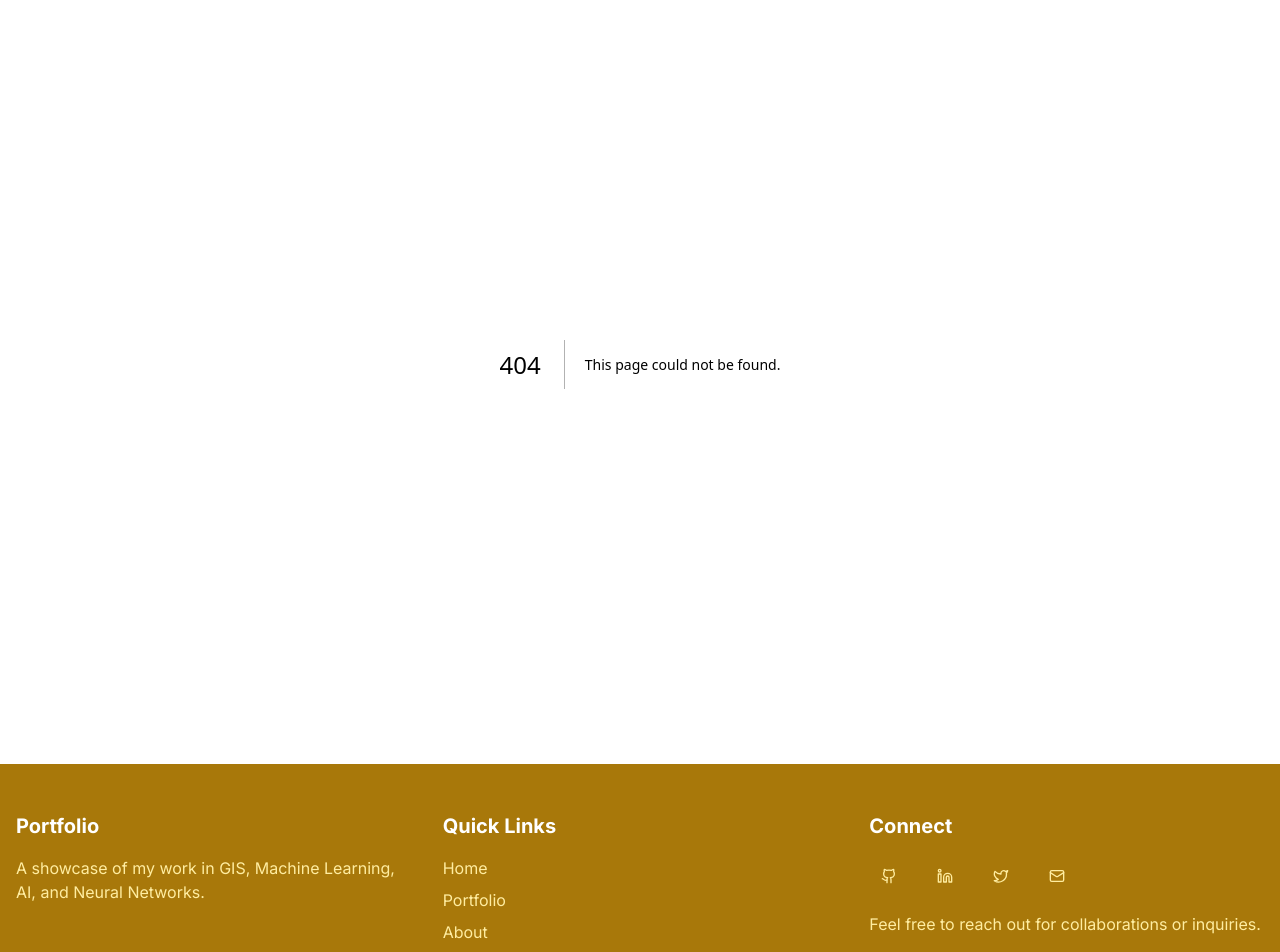
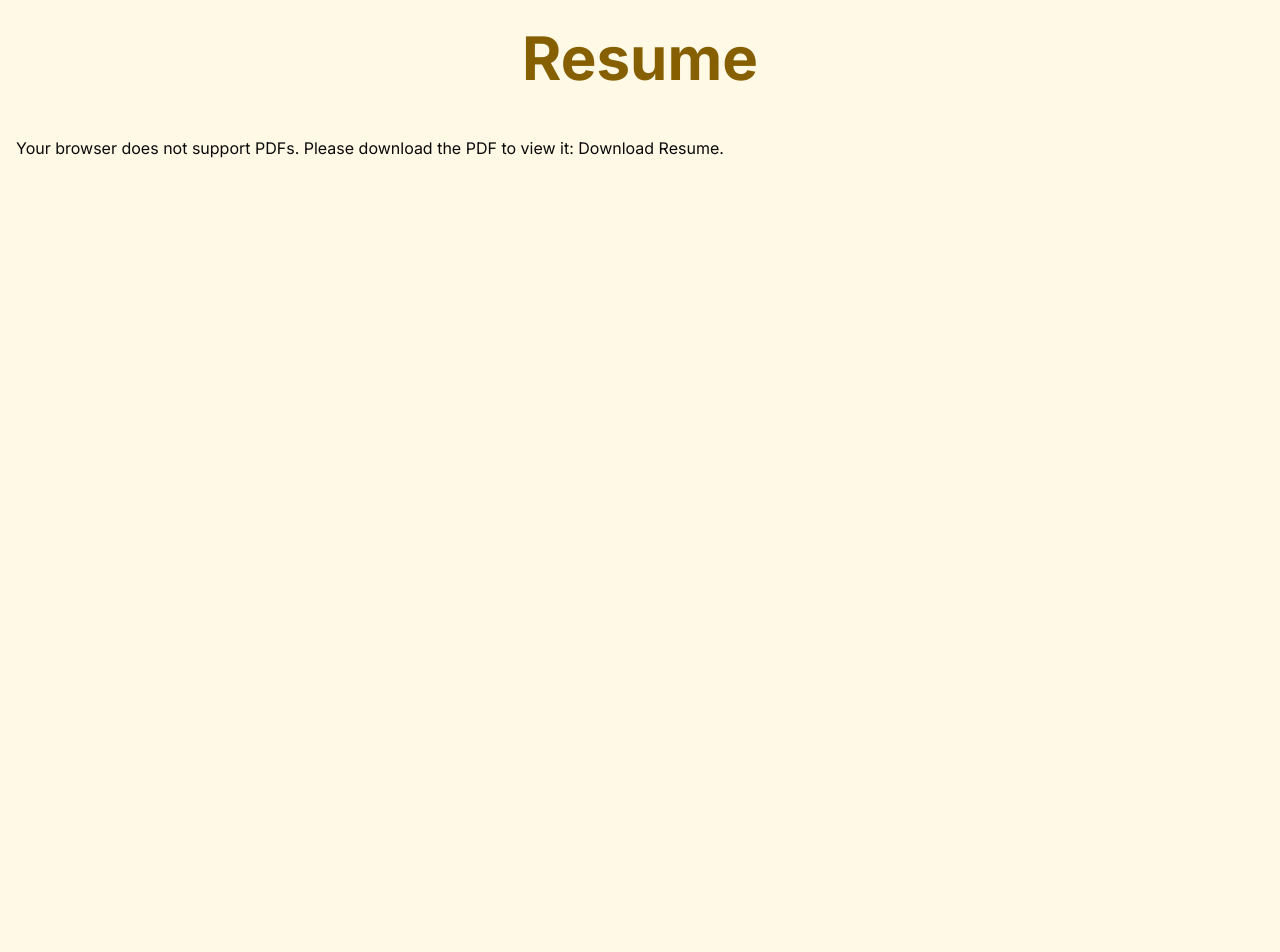
Before and after one commit to y8o/portfolio, a Next.js app: page /resume in a window 1280 px wide. Before the commit this address had no page. Shown: the part 100-1052 px from the top of the page. Built offline with nearby package versions, Linux system fonts and the light colour scheme.

Commit message:
added resume page and other content changes

```diff
--- a/app/page.tsx
+++ b/app/page.tsx
@@ -64,7 +64,7 @@ export default function Home() {
             </p>
             <div className="flex gap-4 mt-6">
               <Button asChild variant="outline" className="border-amber-600 text-amber-600 hover:bg-amber-200">
-                <Link href="/files/resume.pdf" target="_blank">
+                <Link href="/resume">
                   Resume
                 </Link>
               </Button>
--- /dev/null
+++ b/app/resume/page.tsx
@@ -0,0 +1,26 @@
+// app/resume/page.tsx
+import React from 'react';
+
+const ResumePage = () => (
+  <main className="min-h-screen bg-amber-50">
+    <div className="container mx-auto px-4 py-16">
+      {/* You can also replace SectionHeading with a custom header here */}
+      <h1 className="text-4xl md:text-6xl font-bold text-amber-900 mb-6 text-center">
+        Resume
+      </h1>
+
+      <div className="mt-12">
+        <object
+          data="/files/resume.pdf"
+          type="application/pdf"
+          width="100%"
+          height="800px"
+        >
+          <p>Your browser does not support PDFs. Please download the PDF to view it: <a href="/files/resume.pdf">Download Resume</a>.</p>
+        </object>
+      </div>
+    </div>
+  </main>
+);
+
+export default ResumePage;
--- a/components/footer.tsx
+++ b/components/footer.tsx
@@ -10,6 +10,7 @@ export default function Footer() {
           <div>
             <h3 className="text-xl font-bold mb-4">Portfolio</h3>
             <p className="text-amber-200">A showcase of my work in GIS, Machine Learning, AI, and Neural Networks.</p>
+            <p className="text-amber-200">This website was created and is maintained by me, as a project in itself, build with Next.js and deployed to GitHub Pages.</p>
           </div>
 
           <div>
@@ -32,8 +33,7 @@ export default function Footer() {
               </li>
               <li>
                 <Link
-                  href="/files/resume.pdf"
-                  target="_blank"
+                  href="/resume"
                   className="text-amber-200 hover:text-white transition-colors"
                 >
                   Resume
@@ -51,7 +51,7 @@ export default function Footer() {
                 size="icon"
                 className="text-amber-200 hover:text-white hover:bg-amber-700"
               >
-                <Link href="https://github.com" target="_blank">
+                <Link href="https://github.com/y8o" target="_blank">
                   <Github size={20} />
                 </Link>
               </Button>
@@ -61,7 +61,7 @@ export default function Footer() {
                 size="icon"
                 className="text-amber-200 hover:text-white hover:bg-amber-700"
               >
-                <Link href="https://linkedin.com" target="_blank">
+                <Link href="https://www.linkedin.com/in/oscar-babin-7488561b3/" target="_blank">
                   <Linkedin size={20} />
                 </Link>
               </Button>
@@ -71,17 +71,7 @@ export default function Footer() {
                 size="icon"
                 className="text-amber-200 hover:text-white hover:bg-amber-700"
               >
-                <Link href="https://twitter.com" target="_blank">
-                  <Twitter size={20} />
-                </Link>
-              </Button>
-              <Button
-                asChild
-                variant="ghost"
-                size="icon"
-                className="text-amber-200 hover:text-white hover:bg-amber-700"
-              >
-                <Link href="mailto:your.email@example.com">
+                <Link href="mailto:oscar.babin@gmail.com">
                   <Mail size={20} />
                 </Link>
               </Button>
@@ -91,7 +81,7 @@ export default function Footer() {
         </div>
 
         <div className="border-t border-amber-700 mt-8 pt-8 text-center text-amber-200">
-          <p>© {new Date().getFullYear()} Your Name. All rights reserved.</p>
+          <p>© {new Date().getFullYear()} Oscar Babin. All rights reserved.</p>
         </div>
       </div>
     </footer>
--- a/package.json
+++ b/package.json
@@ -38,6 +38,7 @@
     "@radix-ui/react-toggle-group": "1.1.1",
     "@radix-ui/react-tooltip": "1.1.6",
     "autoprefixer": "^10.4.20",
+    "chart.js": "^4.4.9",
     "class-variance-authority": "^0.7.1",
     "clsx": "^2.1.1",
     "cmdk": "1.0.4",
@@ -48,6 +49,7 @@
     "next": "15.2.4",
     "next-themes": "^0.4.4",
     "react": "^18.0.0",
+    "react-chartjs-2": "^5.3.0",
     "react-day-picker": "8.10.1",
     "react-dom": "^18.0.0",
     "react-hook-form": "^7.54.1",
```
Also changed, not shown: app/transcripts/page.tsx (added), 2 other files (tests, documents, lock files or other folders).
